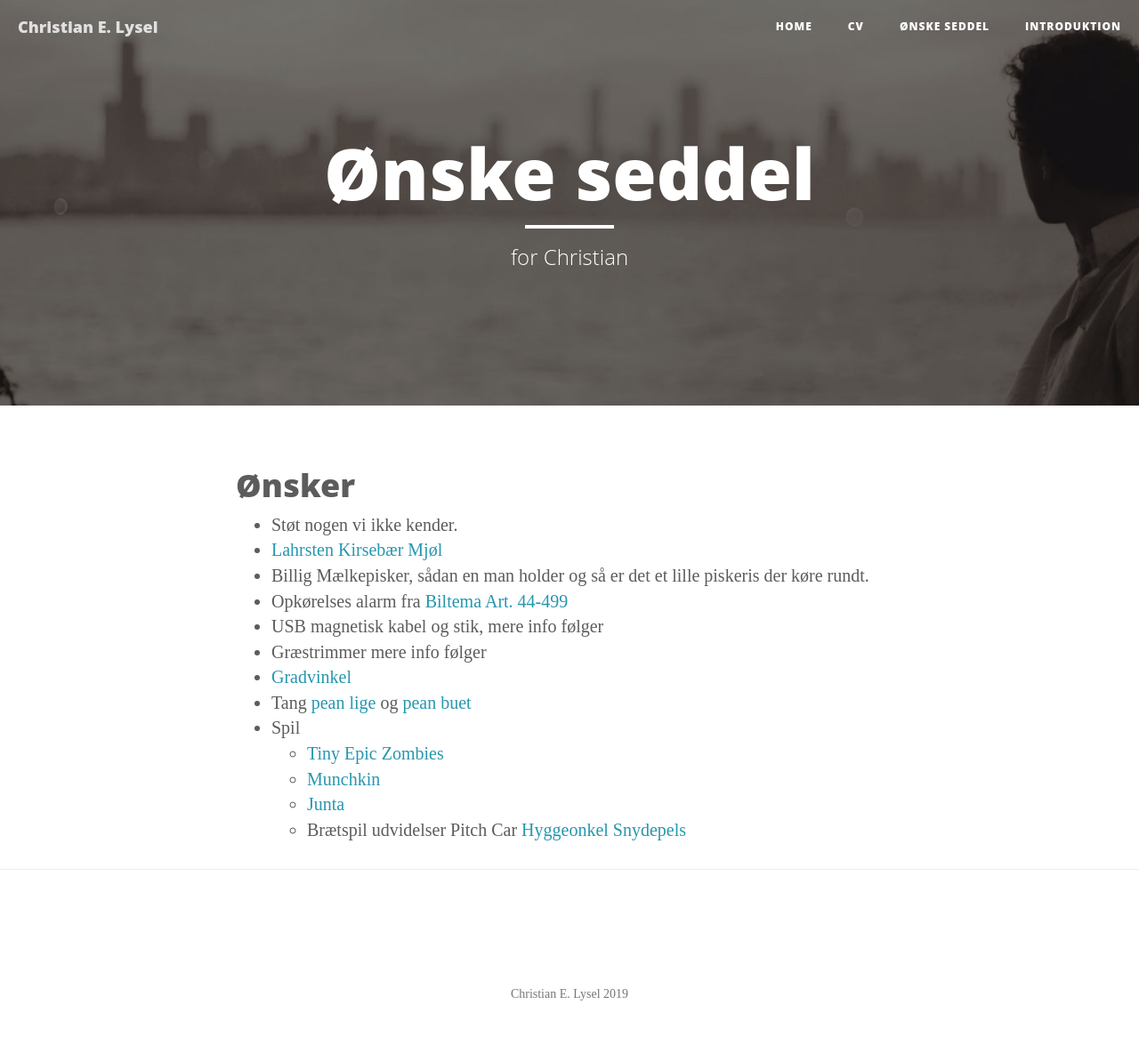
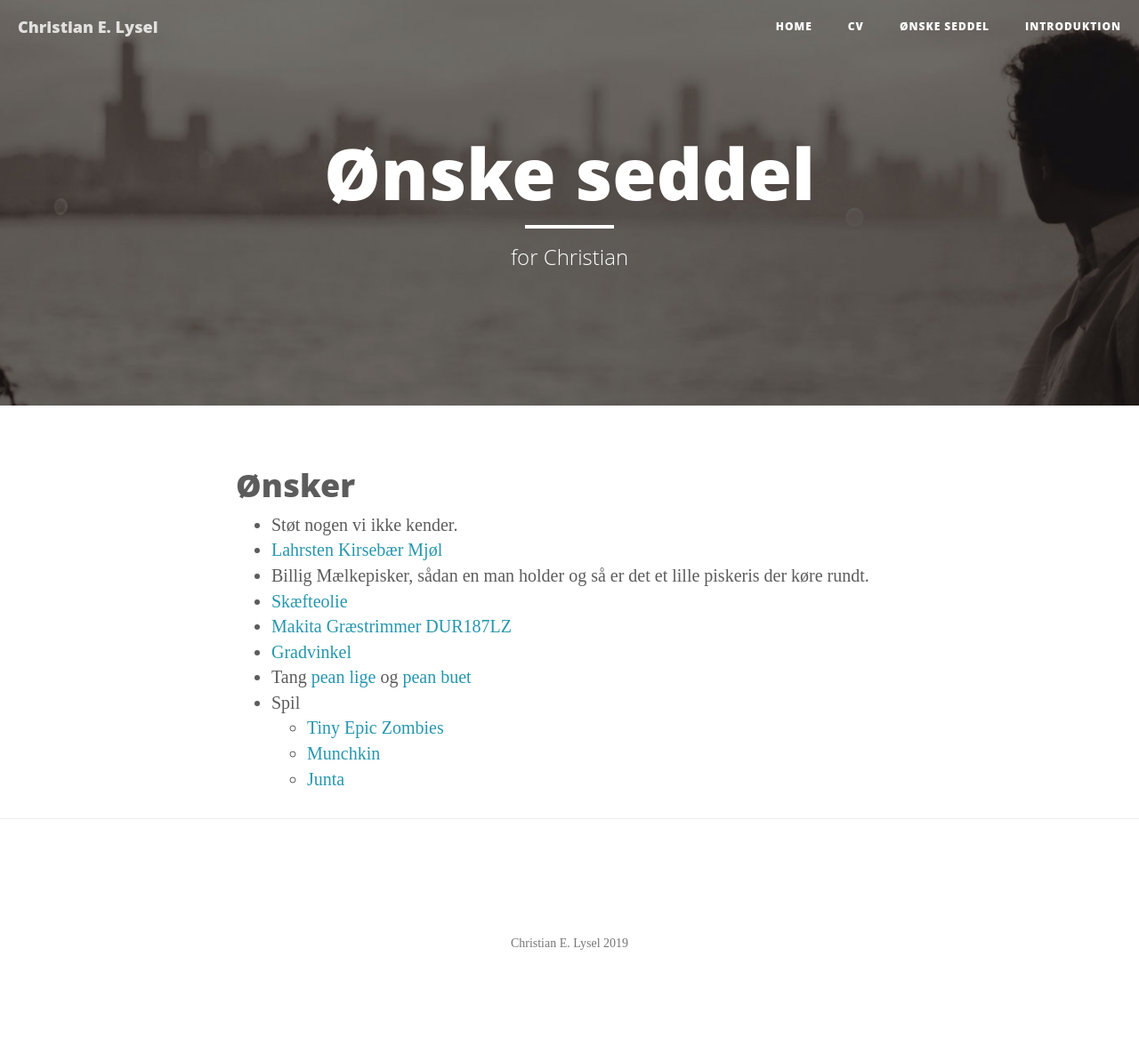
Before and after one commit to clysel/christian.lysel.net, a Jekyll site: the page built from gave.markdown, in a window 1280 px wide. Shown: the whole page at 89% size. Built offline with Jekyll 4.4.1, drawn with Linux system fonts in a browser that asks for light colours; after the commit the page ends 1136 px from its top, so only the background shows below that.

Commit message:
Update gave.markdown

```diff
--- a/gave.markdown
+++ b/gave.markdown
@@ -9,13 +9,11 @@ header-img: "img/about-bg.jpg"
  * Støt nogen vi ikke kender.
  * [Lahrsten Kirsebær Mjøl](https://www.lahrsten.dk/produkter/12kirsebaermjod.html)
  * Billig Mælkepisker, sådan en man holder og så er det et lille piskeris der køre rundt.
- * Opkørelses alarm fra [Biltema Art. 44-499](https://www.biltema.dk/hjem/sikkerhed/alarm/opkorselsalarm-2000033277)
- * USB magnetisk kabel og stik, mere info følger
- * Græstrimmer mere info følger
+ * [Skæfteolie](https://jagt-jakt.dk/tyrchem-208/rewoil-skaefteolie-p1129)
+ * [Makita Græstrimmer DUR187LZ](https://www.faisto.dk/makita-graestrimmer-18v-dur187lz-uden-batteri-f4486804599?cid=shop9063724154)
  * [Gradvinkel](https://www.harald-nyborg.dk/p5587/mitsutomo-gradvinkel-magnetisk)
  * Tang [pean lige](https://www.jaegeren-og-lystfiskeren.dk/webshop/166-taenger-lineklippere-pin-on-reel-mf-/2651-peang-lige/) og [pean buet](https://www.jaegeren-og-lystfiskeren.dk/webshop/166-taenger-lineklippere-pin-on-reel-mf-/2652-peang-buet/)
  * Spil
    * [Tiny Epic Zombies](https://www.hyggeonkel.dk/produkt/tiny-epic-zombies)
    * [Munchkin](https://www.hyggeonkel.dk/produkt/munchkin)
    * [Junta](https://www.hyggeonkel.dk/produkt/junta)
-   * Brætspil udvidelser Pitch Car [Hyggeonkel](https://www.hyggeonkel.dk/soeg/?q=Pitch+Car%3A+Extension&cat=boa) [Snydepels](https://snydepels.dk/pages/search-results-page?q=PitchCar%3A+Extension)
```
